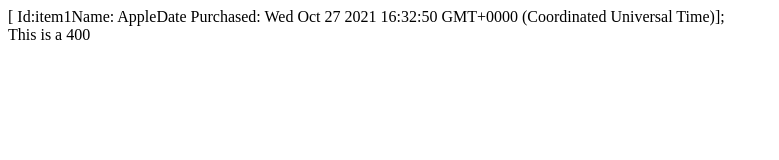
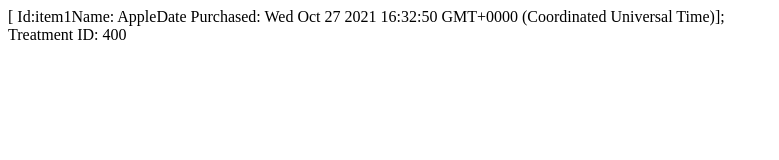
Before and after one commit to JermaineGrantCodes/react-8cn2z1, a React (Create React App) app: page / in a window 1280 px wide. Shown: the top 160 px of the page, without its empty margins (0-779 px from the left). Built offline with nearby package versions, Linux system fonts and the light colour scheme.

Commit message:
2 files modified

```diff
--- a/src/App.js
+++ b/src/App.js
@@ -9,7 +9,7 @@
   return (
     <div>
    <Product name = "Apple" id="item1" datePurchased = {Date()} ></Product>
-   <MedicalTreatment Id = "400"/>
+   <MedicalTreatment treatId = "400"/>
   </div>
 
   );
--- a/src/MedicalTreatment.js
+++ b/src/MedicalTreatment.js
@@ -7,7 +7,7 @@
 
 return (
   <div>
-This is a {props.Id}
+Treatment ID: {props.treatId}
 
 
   </div>
```
